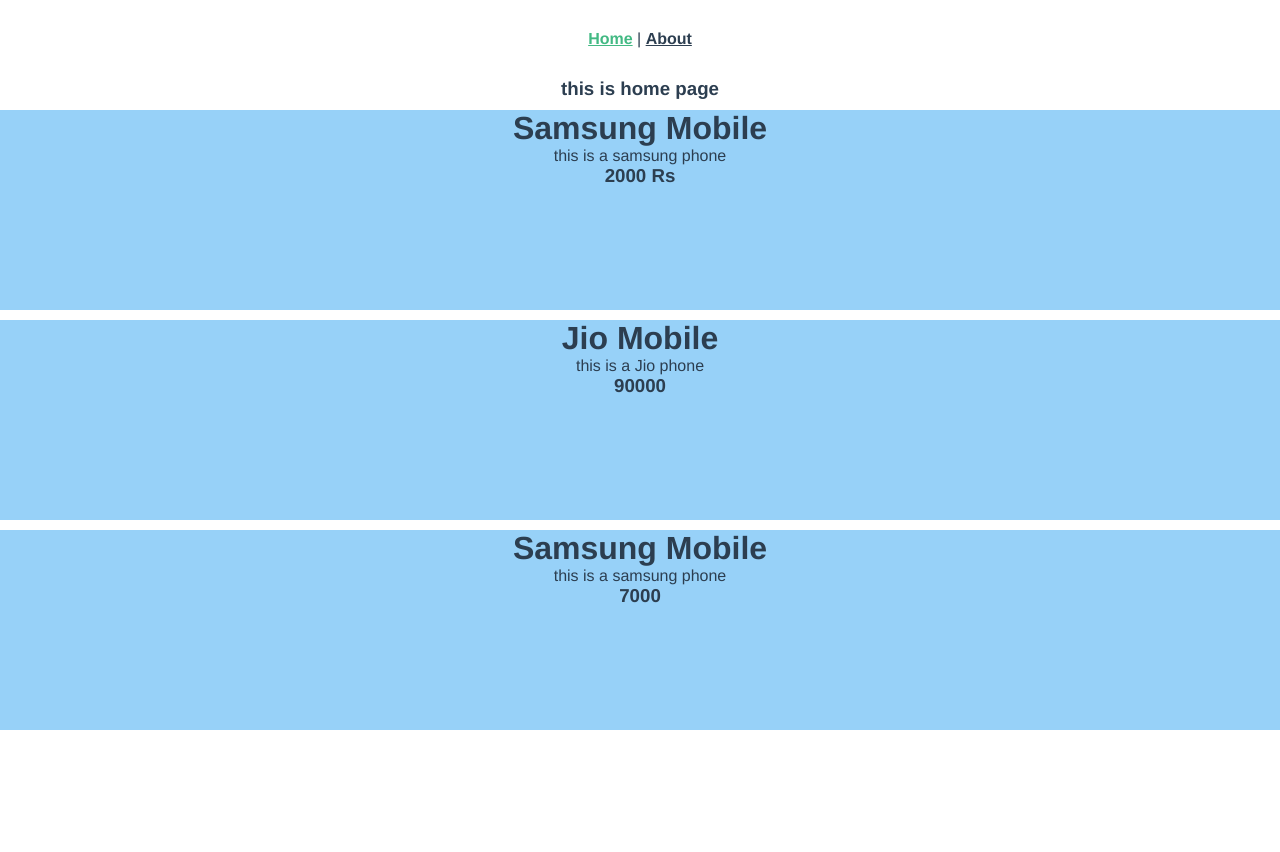
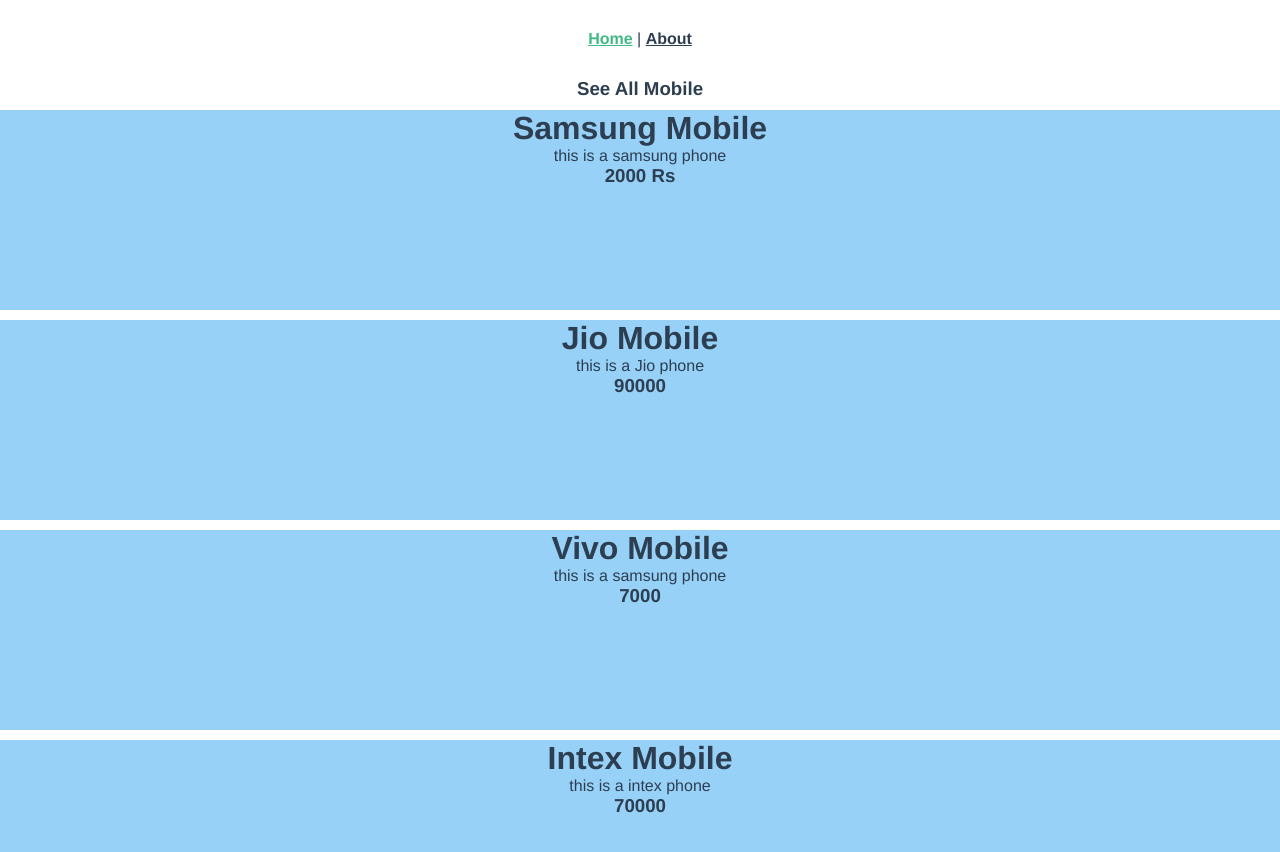
Before and after one commit to Eistien143/demo, a Vue app: page / in a window 1280 px wide. Shown: the top 852 px of the page. Before the commit the page ends 800 px from the top, so only its background shows below. Built offline with nearby package versions, Linux system fonts and the light colour scheme.

Commit message:
data type changed

```diff
--- a/src/views/Home.vue
+++ b/src/views/Home.vue
@@ -1,11 +1,11 @@
 <template>
   <div>
-    <h3>this is home page</h3>
+    <h3>See All Mobile</h3>
     <Card
       v-for="(mobile, i) in carts"
       :key="i"
-      :title="mobile.name"
-      :description="mobile.details"
+      v-bind:title="mobile.name"
+      v-bind:description="mobile.details"
       :ammount="mobile.price"
     ></Card>
   </div>
@@ -28,12 +28,17 @@
         {
           name: "Jio Mobile",
           details: "this is a Jio phone",
-          price: 90000,
+          price: "90000",
         },
         {
-          name: "Samsung Mobile",
+          name: "Vivo Mobile",
           details: "this is a samsung phone",
-          price: 7000,
+          price: "7000",
+        },
+        {
+          name: "Intex Mobile",
+          details: "this is a intex phone",
+          price: "70000",
         },
       ],
     };
```
